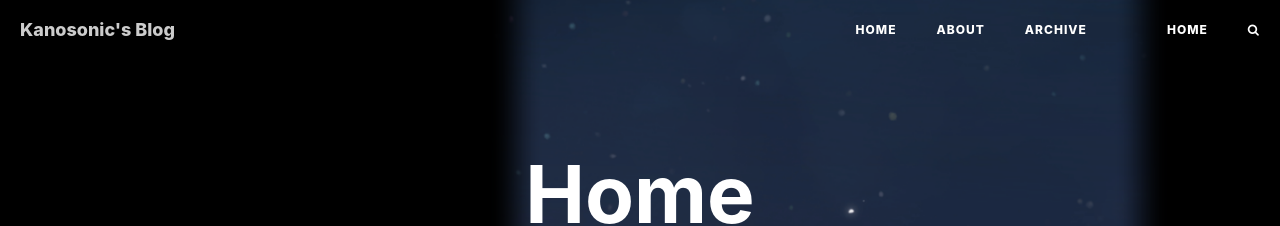
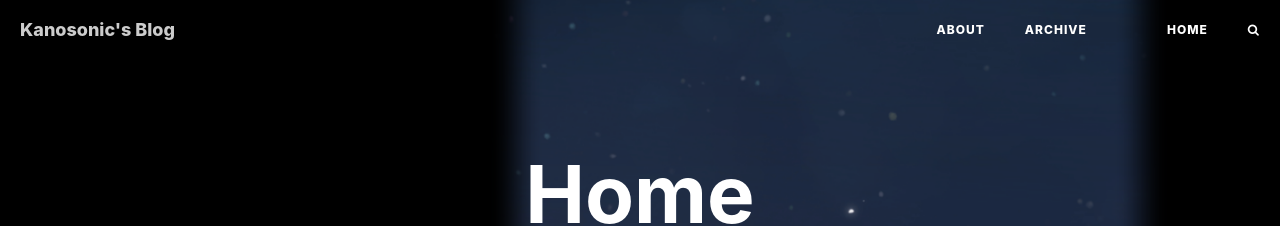
Before and after one commit to kanosonic/kanosonic.github.io, a Jekyll site: the page built from index.md, in a window 1280 px wide. Shown: the top 226 px of the page. Built offline with Jekyll 4.4.1, drawn with Linux system fonts in a browser that asks for light colours; nearby versions of some CDN libraries; the list of posts is cut into pages by our own code; comment, search, counter and statistics services are not loaded.

Commit message:
Remove duplicate Home button

```diff
--- a/_includes/nav.html
+++ b/_includes/nav.html
@@ -20,9 +20,6 @@
             <div id="huxblog_navbar">
                 <div class="navbar-collapse">
                     <ul class="nav navbar-nav navbar-right">
-                        <li>
-                            <a href="{{ site.baseurl }}/">Home</a>
-                        </li>
                         {% for page in site.pages %}
                         {% if page.title and page.hide-in-nav != true %}
                         <li>
```
